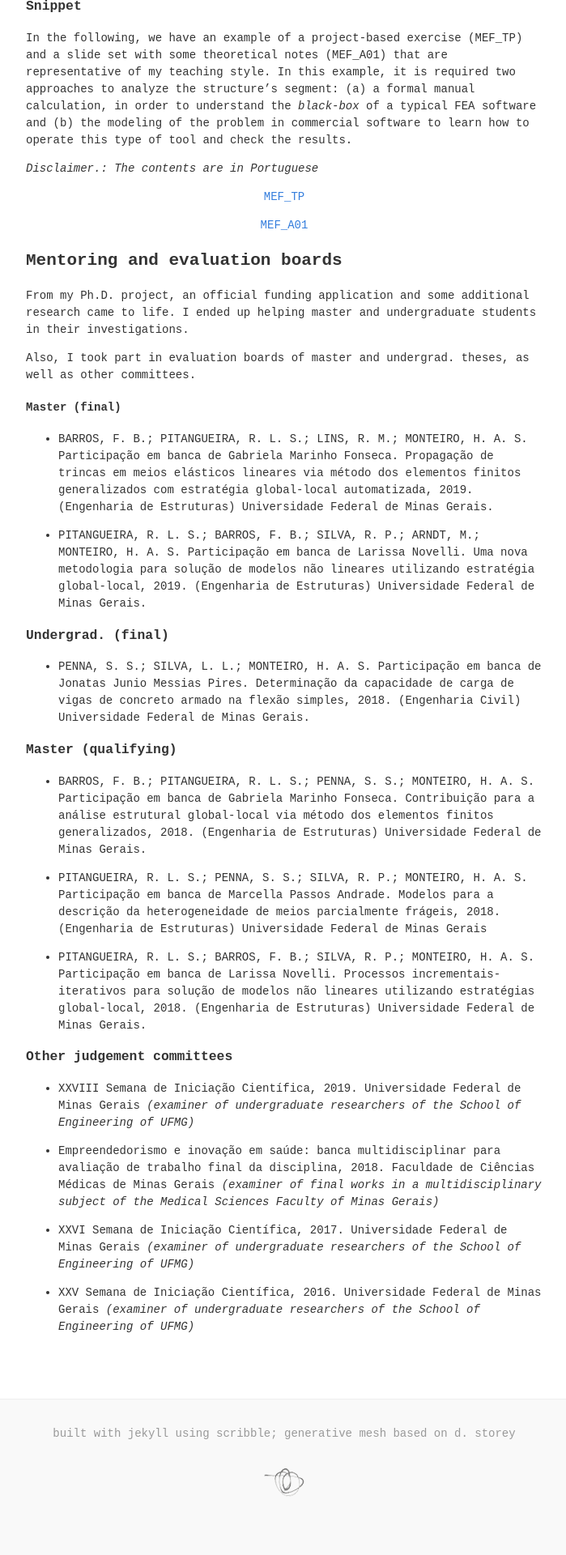
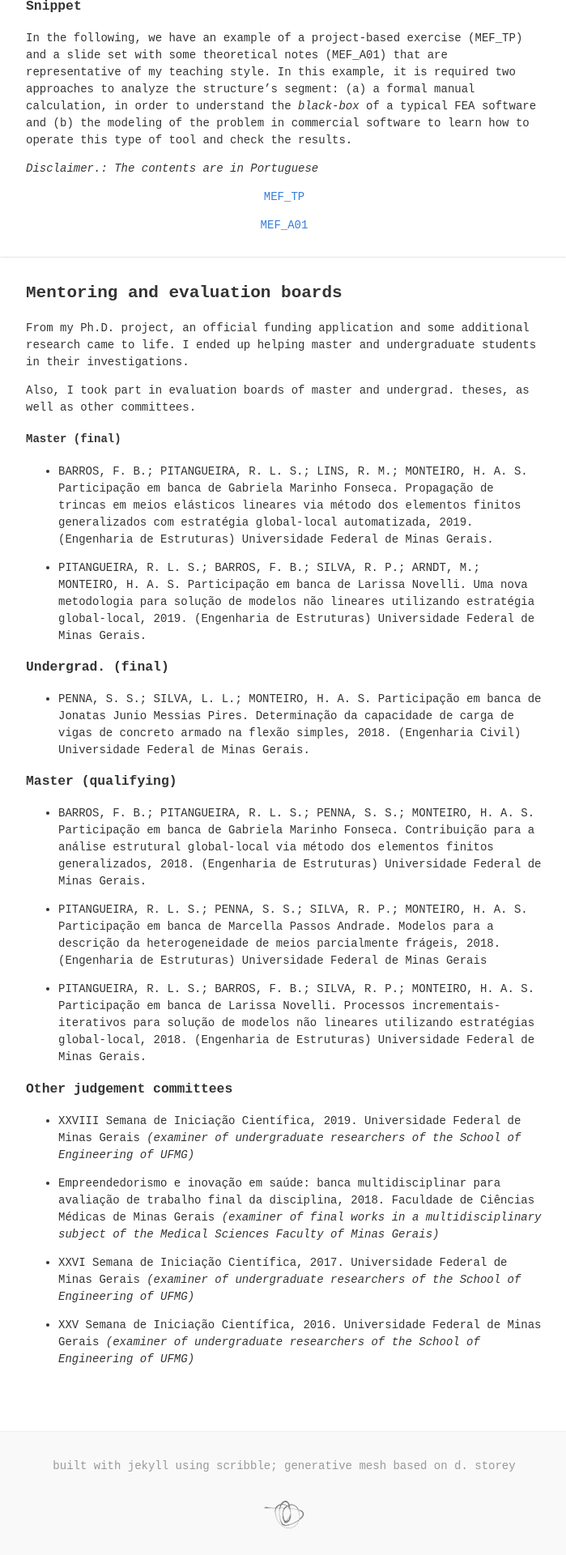
Before and after one commit to hasmonteiro/hasmonteiro.github.io, a Jekyll site: the page built from _pages/teaching.md, in a window 1280 px wide. Shown: the part 1001-2921 px from the top of the page at 81% size, without its empty margins (289-988 px from the left). Built offline with Jekyll 4.4.1, drawn with Linux system fonts in a browser that asks for light colours; nearby versions of some CDN libraries; before the commit the page ends 2881 px from its top, so only the background shows below that.

```diff
--- a/_pages/teaching.md
+++ b/_pages/teaching.md
@@ -31,6 +31,7 @@ _Disclaimer.: The contents are in Portuguese_
 [MEF_A01]({{site.url}}/assets/pdf/MEF_A01.pdf)
 {: style="text-align: center;"}
 
+______________________________________________________________________________________
 ## Mentoring and evaluation boards
 
 From my Ph.D. project, an official funding application and some additional research came to life. I ended up helping master and undergraduate students in their investigations.
```
